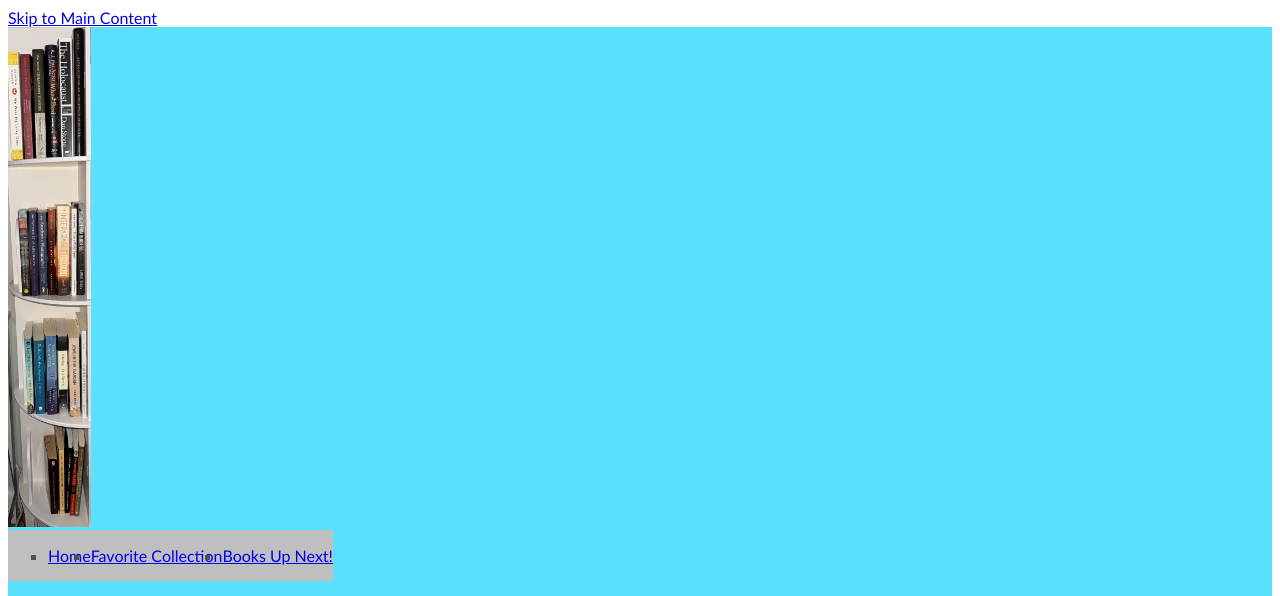
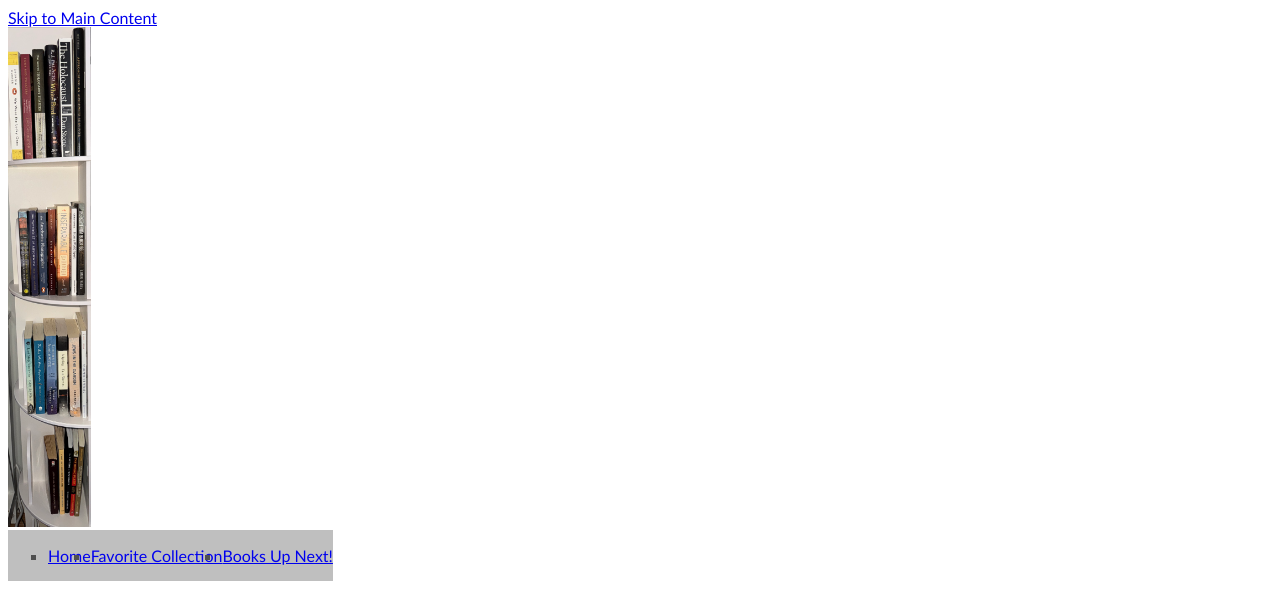
Before and after one commit to HeatherEGGG46/C2M4FinalProject, a plain HTML site: page C2M4FinalProject/index.html in a window 1280 px wide. Shown: the top 596 px of the page. Drawn offline with Linux system fonts and the light colour scheme.

Commit message:
Update style.css

```diff
--- a/C2M4FinalProject/style.css
+++ b/C2M4FinalProject/style.css
@@ -11,7 +11,7 @@ main {
 background-color:#B9F2FF;
 }
 
-header {
+head {
 background-color:#5BE0FF;
 }
 
```
